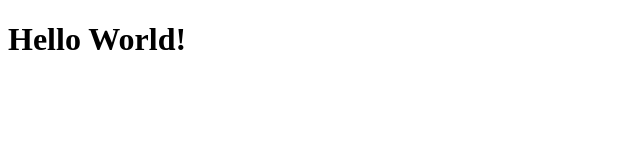
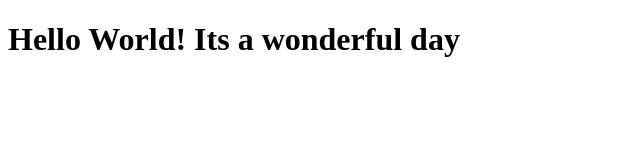
Before and after one commit to amartya911/amartya911.github.io, a plain HTML site: page site/index.html in a window 1280 px wide. Shown: the whole page, without its empty margins (0-640 px from the left). Drawn offline with Linux system fonts and the light colour scheme.

Commit message:
small addition to our page content

```diff
--- a/site/index.html
+++ b/site/index.html
@@ -6,6 +6,6 @@
 	<title>Hello World!</title>
 </head>
 <body>
-<h1>Hello World!<h1>
+<h1>Hello World! Its a wonderful day<h1>
 </body>
 </html>
```
